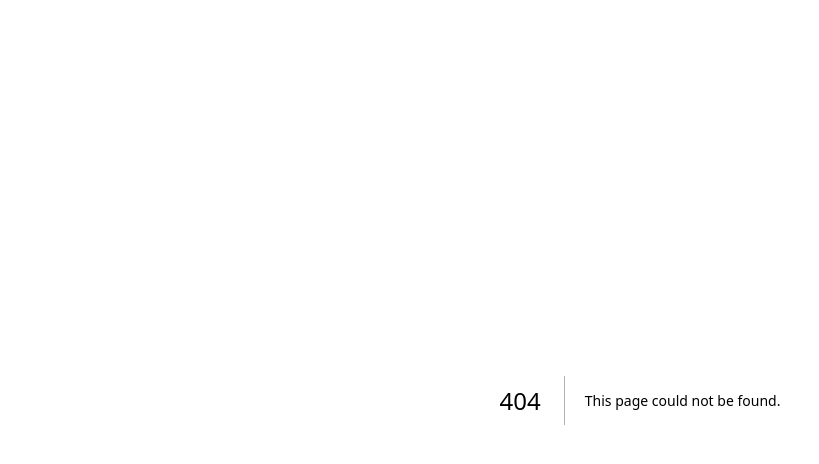
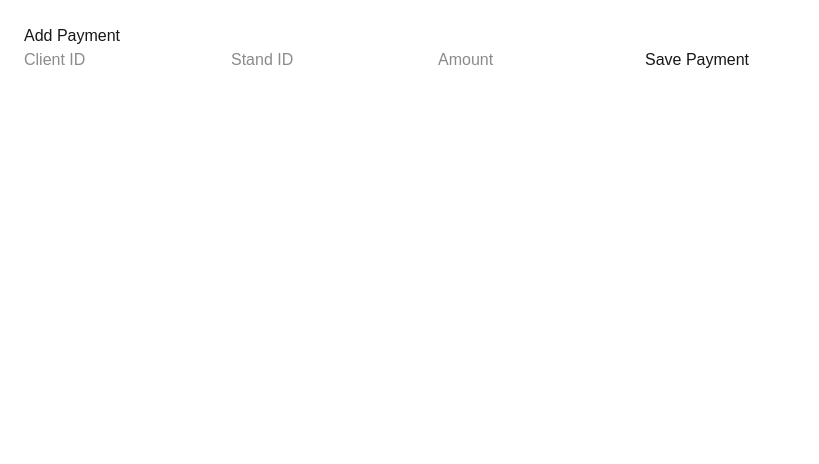
Before and after one commit to Zwide-1/property-system, a Next.js app: page /payments/new in a window 1280 px wide. Before the commit this address had no page. Shown: the top 464 px of the page, without its empty margins (0-819 px from the left). Built offline with nearby package versions, Linux system fonts and the light colour scheme.

Commit message:
Added property client and payment navigation

```diff
--- /dev/null
+++ b/src/app/clients/new/page.tsx
@@ -0,0 +1,74 @@
+"use client";
+
+import { useState } from "react";
+
+export default function NewClientPage() {
+  const [client, setClient] = useState({
+    name: "",
+    phone_number: "",
+    national_id: "",
+    email: "",
+    address: "",
+  });
+
+  async function saveClient(e: any) {
+    e.preventDefault();
+
+    const res = await fetch(
+      `${process.env.NEXT_PUBLIC_API_URL}/clients/`,
+      {
+        method: "POST",
+        headers: {
+          "Content-Type": "application/json",
+        },
+        body: JSON.stringify(client),
+      }
+    );
+
+    if (res.ok) {
+      alert("Client Saved");
+    }
+  }
+
+  return (
+    <div className="p-6">
+      <h1>Add Client</h1>
+
+      <form onSubmit={saveClient}>
+        <input
+          placeholder="Name"
+          onChange={(e) =>
+            setClient({
+              ...client,
+              name: e.target.value,
+            })
+          }
+        />
+
+        <input
+          placeholder="Phone"
+          onChange={(e) =>
+            setClient({
+              ...client,
+              phone_number: e.target.value,
+            })
+          }
+        />
+
+        <input
+          placeholder="National ID"
+          onChange={(e) =>
+            setClient({
+              ...client,
+              national_id: e.target.value,
+            })
+          }
+        />
+
+        <button type="submit">
+          Save Client
+        </button>
+      </form>
+    </div>
+  );
+}
--- /dev/null
+++ b/src/app/payments/new/page.tsx
@@ -0,0 +1,74 @@
+"use client";
+
+import { useState } from "react";
+
+export default function NewPaymentPage() {
+  const [payment, setPayment] = useState({
+    client: "",
+    stand: "",
+    amount: "",
+    due_date: "",
+    paid: false,
+  });
+
+  async function savePayment(e: any) {
+    e.preventDefault();
+
+    const res = await fetch(
+      `${process.env.NEXT_PUBLIC_API_URL}/payments/`,
+      {
+        method: "POST",
+        headers: {
+          "Content-Type": "application/json",
+        },
+        body: JSON.stringify(payment),
+      }
+    );
+
+    if (res.ok) {
+      alert("Payment Added");
+    }
+  }
+
+  return (
+    <div className="p-6">
+      <h1>Add Payment</h1>
+
+      <form onSubmit={savePayment}>
+        <input
+          placeholder="Client ID"
+          onChange={(e) =>
+            setPayment({
+              ...payment,
+              client: e.target.value,
+            })
+          }
+        />
+
+        <input
+          placeholder="Stand ID"
+          onChange={(e) =>
+            setPayment({
+              ...payment,
+              stand: e.target.value,
+            })
+          }
+        />
+
+        <input
+          placeholder="Amount"
+          onChange={(e) =>
+            setPayment({
+              ...payment,
+              amount: e.target.value,
+            })
+          }
+        />
+
+        <button type="submit">
+          Save Payment
+        </button>
+      </form>
+    </div>
+  );
+}
--- a/src/components/dashboard/AdminDashboard.tsx
+++ b/src/components/dashboard/AdminDashboard.tsx
@@ -120,6 +120,13 @@ export default function AdminDashboard() {
   </Link>
 
   <Link
+    href="/properties/new"
+    className="flex items-center gap-2 hover:text-green-600"
+  >
+    ➕ Add Property
+  </Link>
+
+  <Link
     href="/payments"
     className="flex items-center gap-2 hover:text-blue-600"
   >
@@ -128,11 +135,25 @@ export default function AdminDashboard() {
   </Link>
 
   <Link
+    href="/payments/new"
+    className="flex items-center gap-2 hover:text-green-600"
+  >
+    ➕ Add Payment
+  </Link>
+
+  <Link
     href="/clients"
     className="flex items-center gap-2 hover:text-blue-600"
   >
     <Users size={18} />
     Clients
+  </Link>
+
+  <Link
+    href="/clients/new"
+    className="flex items-center gap-2 hover:text-green-600"
+  >
+    ➕ Add Client
   </Link>
 
   <Link
```
